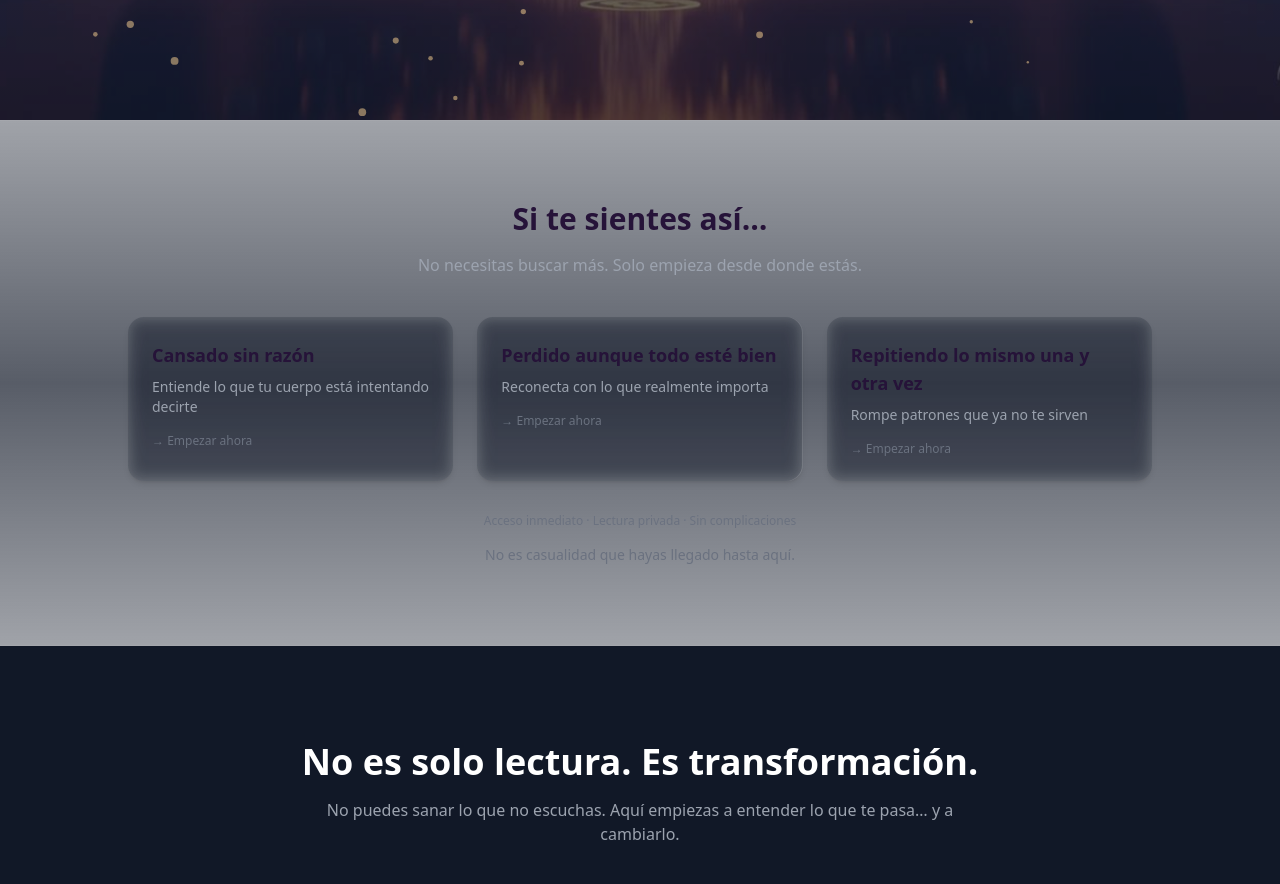
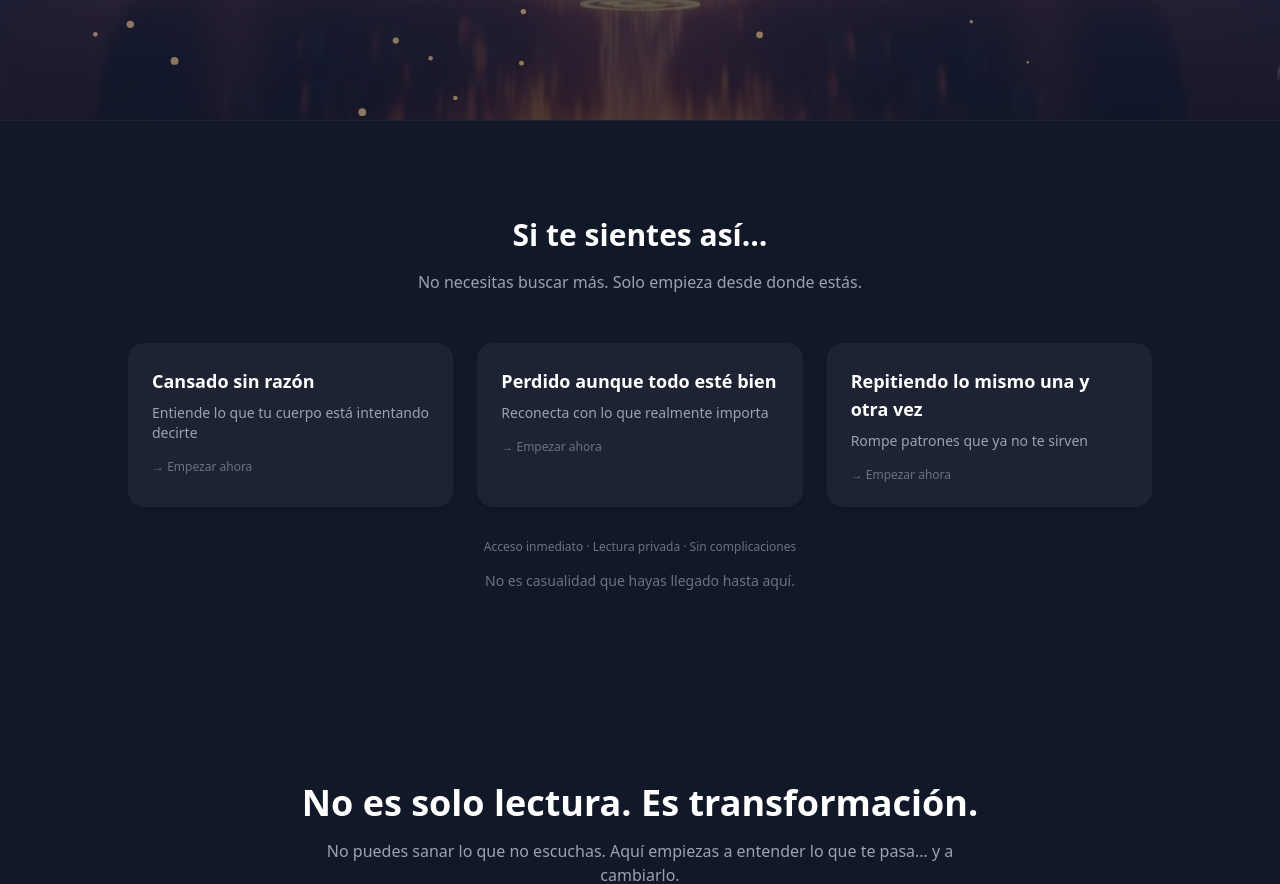
Before and after one commit to Drevaia-Digital/drevaia-app, a React (Vite) app: page / in a window 1280 px wide. Shown: the part 680-1564 px from the top of the page. Built offline with nearby package versions, Linux system fonts and the light colour scheme.

Commit message:
feat: emotional paths section + ebooks optimization + UI consistency (multilang)

```diff
--- a/src/sections/EmotionalPaths.tsx
+++ b/src/sections/EmotionalPaths.tsx
@@ -104,13 +104,13 @@ export function EmotionalPaths() {
   const t = content[language as 'es' | 'en' | 'fr' | 'pt'];
 
   return (
-    <section className="relative py-20 px-4 text-center bg-gradient-to-b from-gray-900/40 via-gray-900/70 to-gray-900/40 backdrop-blur-md border-y border-white/5">
+    <section className="py-24 px-4 text-center bg-gray-900 text-white border-t border-white/5">
 
       <h2 className="text-2xl md:text-3xl font-bold mb-4">
         {t.title}
       </h2>
 
-      <p className="text-gray-400 mb-10 max-w-xl mx-auto">
+      <p className="text-gray-400 mb-12 max-w-xl mx-auto leading-relaxed">
         {t.subtitle}
       </p>
 
@@ -123,7 +123,7 @@ export function EmotionalPaths() {
             rel="noopener noreferrer"
             className="p-6 rounded-2xl bg-white/5 backdrop-blur hover:scale-105 transition-all duration-300 shadow-md hover:shadow-xl text-left block group"
           >
-            <h3 className="font-semibold text-lg mb-2 group-hover:text-amber-400 transition">
+            <h3 className="font-semibold text-lg mb-2 group-hover:text-orange-400 transition">
               {item.label}
             </h3>
 
```
Also changed, not shown: 7 other files (tests, documents, lock files or other folders).
